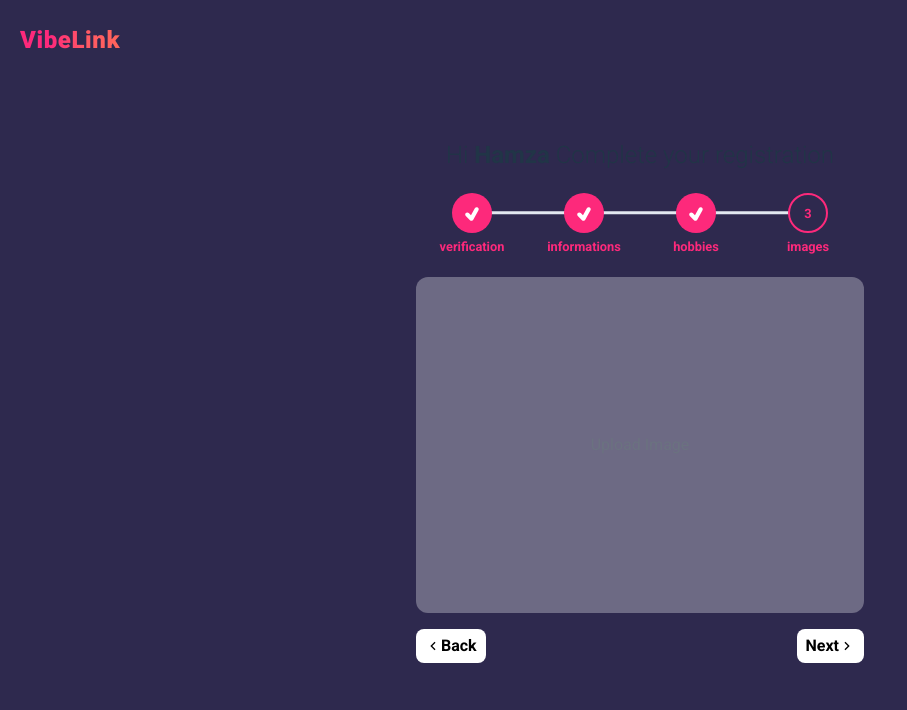
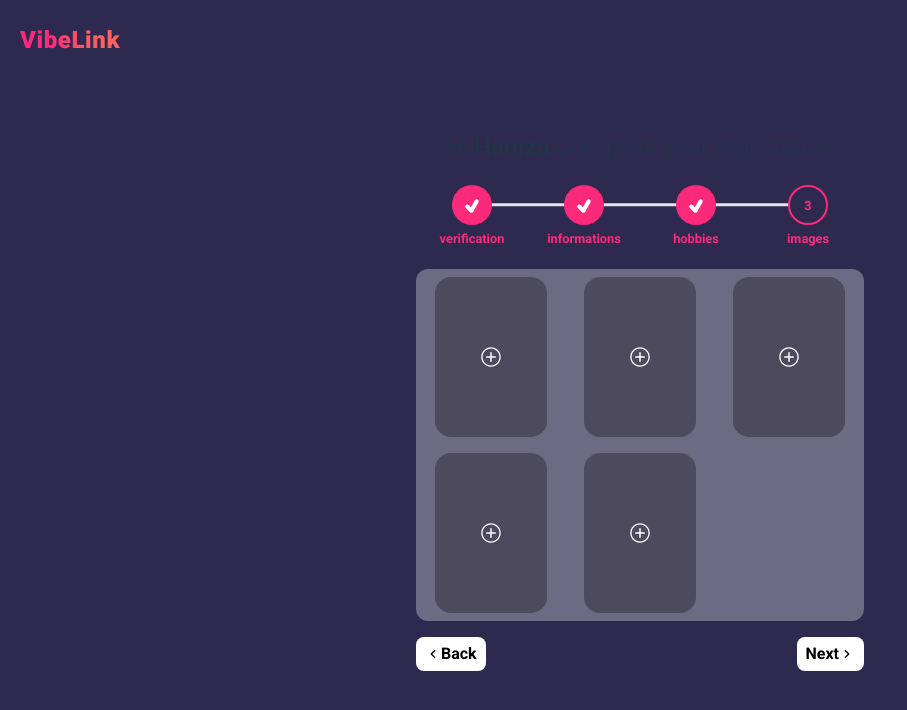
Before and after one commit to hamzazaouya/VibeLink, a React (Vite) app in the folder frontend/: page /register in a window 1280 px wide. Shown: the top 710 px of the page, without its empty margins (0-907 px from the left). Built offline with nearby package versions, Linux system fonts and the light colour scheme.

Commit message:
finish the Registration UI

```diff
--- a/frontend/src/pages/Registration/UserRegistration.tsx
+++ b/frontend/src/pages/Registration/UserRegistration.tsx
@@ -6,7 +6,7 @@ import Buttons from "./buttons"
 import React, { useState } from "react";
 import { FormData } from "./types/registration.types";
 import IconButton from "./hobbies/IconButton";
-import ImageUploader from "./images/imagesUploader";
+import ImagesUploader from "./images/imagesUploader";
 import MultiStepFrom from "./MultiStepFrom";
 
 const INIT_DATA: FormData = {
@@ -19,11 +19,13 @@ const INIT_DATA: FormData = {
   latitude: 32.229408,
   longitude: -7.957042,
   hobbies: [],
+  images: [null, null, null, null, null]
 };
 
 function UserRegistration () {
     const[data, setData] = useState(INIT_DATA);
     function updateFields(fields: Partial<FormData>) {
+        console.log(data)
         setData(prev => {
             return {...prev, ...fields}
 
@@ -33,7 +35,7 @@ function UserRegistration () {
                 <EmailConfirmation />,
                 <UserInformation {...data} updateFields={updateFields}/>,
                 <UserHobbies {...data} updateFields={updateFields}/>,
-                <ImageUploader />
+                <ImagesUploader {...data} updateFields={updateFields}/>
             ]);
     return (
         <div className="flex flex-col bg-background h-screen w-screen px-5">
--- a/frontend/src/pages/Registration/buttons.tsx
+++ b/frontend/src/pages/Registration/buttons.tsx
@@ -21,7 +21,7 @@ function Buttons ({ currentPage, currentPageIndex, back, next }: ButtonProps) {
                 <div className="next">
                     <button
                         onClick={next}
-                        >Next <RiArrowRightSLine /></button>
+                        > Next <RiArrowRightSLine /></button>
                 </div>
             </div>
         </>
--- /dev/null
+++ b/frontend/src/pages/Registration/images/image.tsx
@@ -0,0 +1,55 @@
+import { useEffect, useState } from "react";
+import { IoIosAddCircleOutline } from "react-icons/io";
+
+function ProfileImage({
+  imageFile,
+  index,
+  updateImage,
+}: {
+  imageFile: File | null;
+  index: number;
+  updateImage: (index: number, file: File) => void;
+}) {
+  const [previewUrl, setPreviewUrl] = useState<string | null>(null);
+
+  useEffect(() => {
+    if (imageFile) {
+      const url = URL.createObjectURL(imageFile);
+      setPreviewUrl(url);
+      return () => URL.revokeObjectURL(url); // clean up memory
+    } else {
+      setPreviewUrl(null);
+    }
+  }, [imageFile]);
+
+  const handleChange = (e: React.ChangeEvent<HTMLInputElement>) => {
+    const file = e.target.files?.[0];
+    if (file) {
+      updateImage(index, file);
+    }
+  };
+
+  return (
+    <div className="flex flex-col items-center">
+      <label className="cursor-pointer rounded-2xl w-28 h-40 flex justify-center items-center bg-black bg-opacity-30 overflow-hidden">
+        {previewUrl ? (
+          <img
+            src={previewUrl}
+            alt="preview"
+            className="object-cover h-full w-full rounded"
+          />
+        ) : (
+          <IoIosAddCircleOutline size={24} className="text-white" />
+        )}
+        <input
+          type="file"
+          accept="image/*"
+          onChange={handleChange}
+          className="hidden"
+        />
+      </label>
+    </div>
+  );
+}
+
+export default ProfileImage;
--- a/frontend/src/pages/Registration/images/imagesUploader.tsx
+++ b/frontend/src/pages/Registration/images/imagesUploader.tsx
@@ -1,24 +1,28 @@
-import { useState } from 'react';
+import ProfileImage from "./image";
+import { UserFormProps } from "../types/registration.types";
 
-function ImageUploader() {
-  const [image, setImage] = useState(null);
+function ImagesUploader(props: UserFormProps) {
 
-  const handleChange = (e) => {
-    const file = e.target.files[0];
-    if (file) setImage(URL.createObjectURL(file));
+  const handleUpdateImage = (index: number, file: File) => {
+    const newImages = [...props.images];
+    newImages[index] = file;
+    console.log("=====> what's going on here ", index, newImages)
+    props.updateFields({ images: newImages });
   };
 
   return (
-    <div className="flex flex-col items-center">
-      <label className="cursor-pointer rounded-2xl w-60 h-80 flex justify-center items-center text-gray-500">
-        {image ?
-          <img src={image} alt="preview" className="object-cover h-full w-full rounded" />
-        :
-          <spna>Upload Image</spna>}
-        <input type="file" accept="image/*" onChange={handleChange} className="hidden" />
-      </label>
+    <div className="grid grid-cols-3 gap-4 justify-items-center h-auto max-h-fit">
+      {props.images.map((imageFile, index) => (
+      <ProfileImage
+        imageFile={imageFile}
+        index={index}
+        updateImage={handleUpdateImage}
+      />
+    ))}
     </div>
+
+
   );
 }
 
-export default ImageUploader;
+export default ImagesUploader;
--- a/frontend/src/pages/Registration/types/registration.types.ts
+++ b/frontend/src/pages/Registration/types/registration.types.ts
@@ -8,6 +8,7 @@ export interface FormData {
   latitude: number;
   longitude: number;
   hobbies: string[];
+  images: (File | null)[];
 }
 
 export type UserFormProps = FormData & {
```
